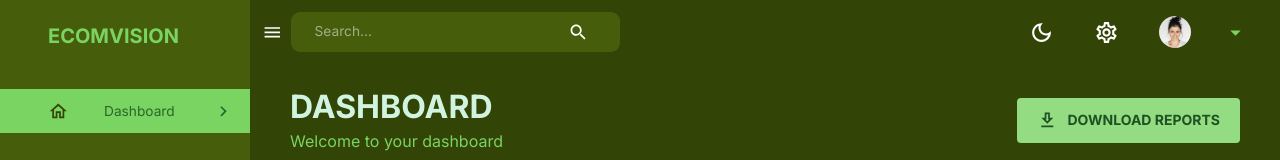
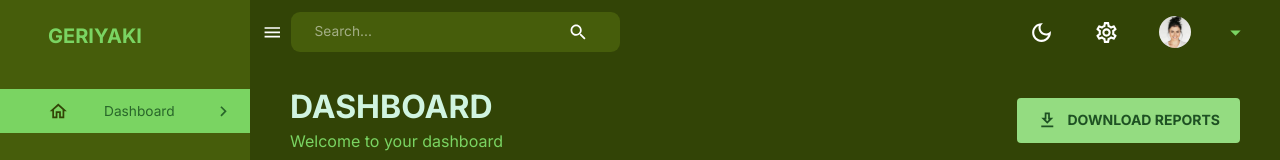
Before and after one commit to tayyab-tariq/admin-dashboard, a React (Vite) app in the folder client/: page /dashboard in a window 1280 px wide. Shown: the top 160 px of the page. Built offline with nearby package versions, Linux system fonts and the light colour scheme; no server answers.

Commit message:
Name Change

```diff
--- a/client/src/components/Sidebar.jsx
+++ b/client/src/components/Sidebar.jsx
@@ -139,7 +139,7 @@ const Sidebar = ({
               <FlexBetween color={palette.secondary.main}>
                 <Box display="flex" alignItems="center" gap="0.5rem">
                   <Typography variant="h4" fontWeight="bold">
-                    ECOMVISION
+                    GERIYAKI
                   </Typography>
                 </Box>
                 {!isNonMobile && (
```
